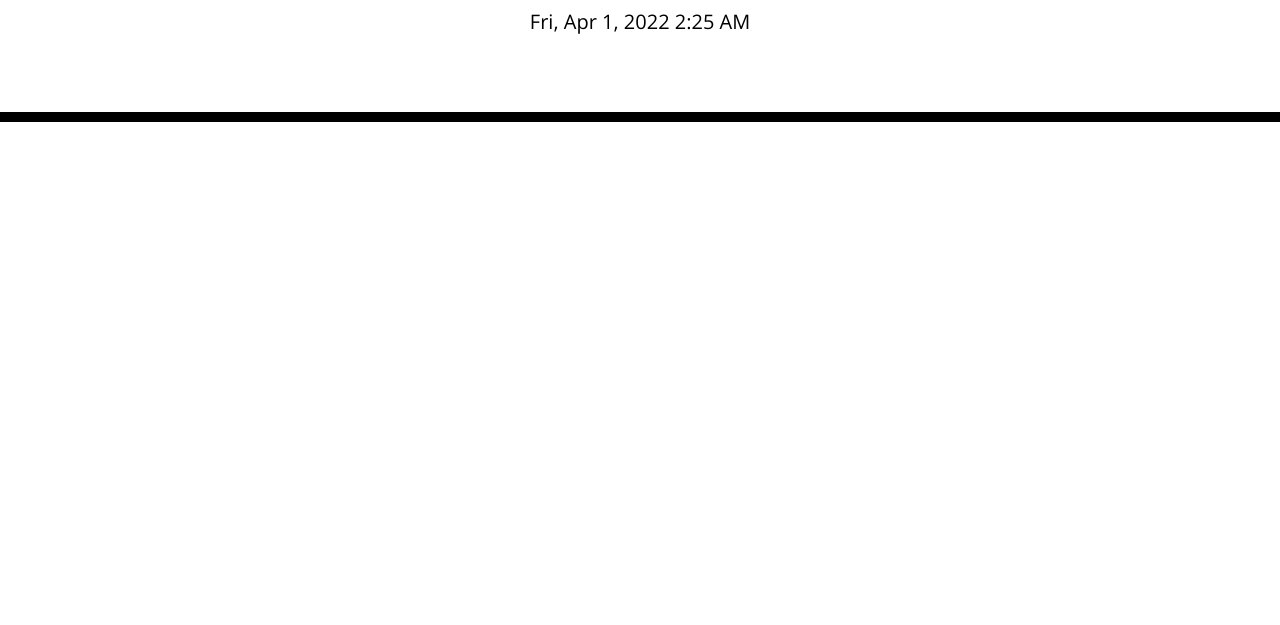
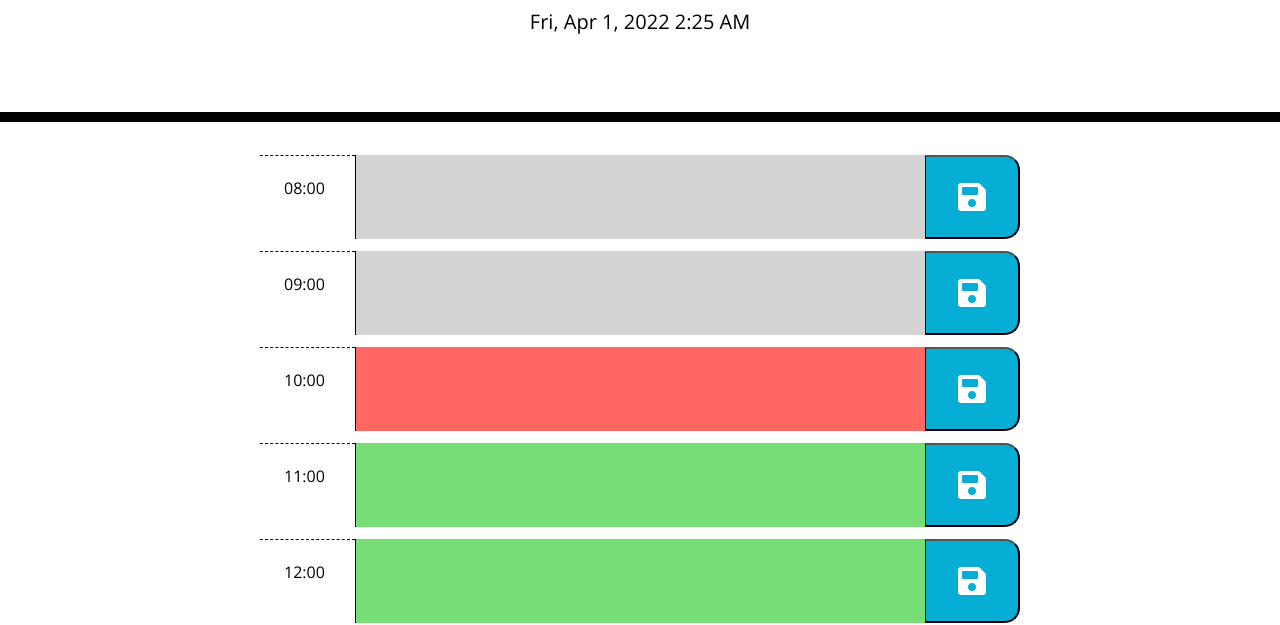
Before and after one commit to T0rgy/work-day-scheduler, a plain HTML site: page index.html in a window 1280 px wide. Shown: the part 182-807 px from the top of the page. Drawn offline with nearby package versions, Linux system fonts and the light colour scheme.

Commit message:
container function

```diff
--- a/assets/script.js
+++ b/assets/script.js
@@ -1,2 +1,45 @@
+// append current date & time
+
 var currentDate = moment().format('llll')
 $("#currentDay").append(currentDate);
+
+// view timeblock
+var hourTime = moment().startOf("day").add(7, "hour");
+var hour = moment().format("H");
+
+for (var i = 0; i < 9; i++) {
+    var hourBlock = hourTime.add(1, "hour").format("HH:mm");
+    var blockColor;
+
+    if (hour == i) {
+        blockColor = 'present';
+    } else if (hour > i) {
+        blockColor = "past";
+    } else if (hour < i) {
+        blockColor = 'future';
+    }
+
+    var blockInsert =
+        `<container class="row" id='hour-${i}'>
+            <div class="col-2"></div>
+            <div class="hour w-25 p-4 col-1">${hourBlock}</div>
+            <textarea class="description w-50 p-4 col-6 ${blockColor} hour-${i}"></textarea>
+            <button class="saveBtn w-25 p-4 col-1 fas fa-save fa-2x"></button>
+            <div class="col-2">
+            </div>
+        </container>
+        <p></p>`
+        ;
+
+    $("#container").append(blockInsert);
+};
+
+$(".saveBtn").on("click", function() {
+    var text = $(this).siblings(".description").val();
+    var time = $(this).parent().attr('id');
+    JSON.parse(localStorage.setItem(time, text));
+})
+
+// for (var i = 8; i <9; i++) {
+//     $(`.hour-${i}`).val(localStorage.getItem(`hour-${i}`));
+// }
--- a/index.html
+++ b/index.html
@@ -28,8 +28,10 @@
       <p class="lead">A simple calendar app for scheduling your work day</p>
       <p id="currentDay" class="lead"></p>
     </header>
-    <div class="container">
-      <!-- Timeblocks go here -->
+    <div class="container" id="container">
+
+
+    </container>
     </div>
 
   <script src="https://code.jquery.com/jquery-3.4.1.min.js"></script>
```
